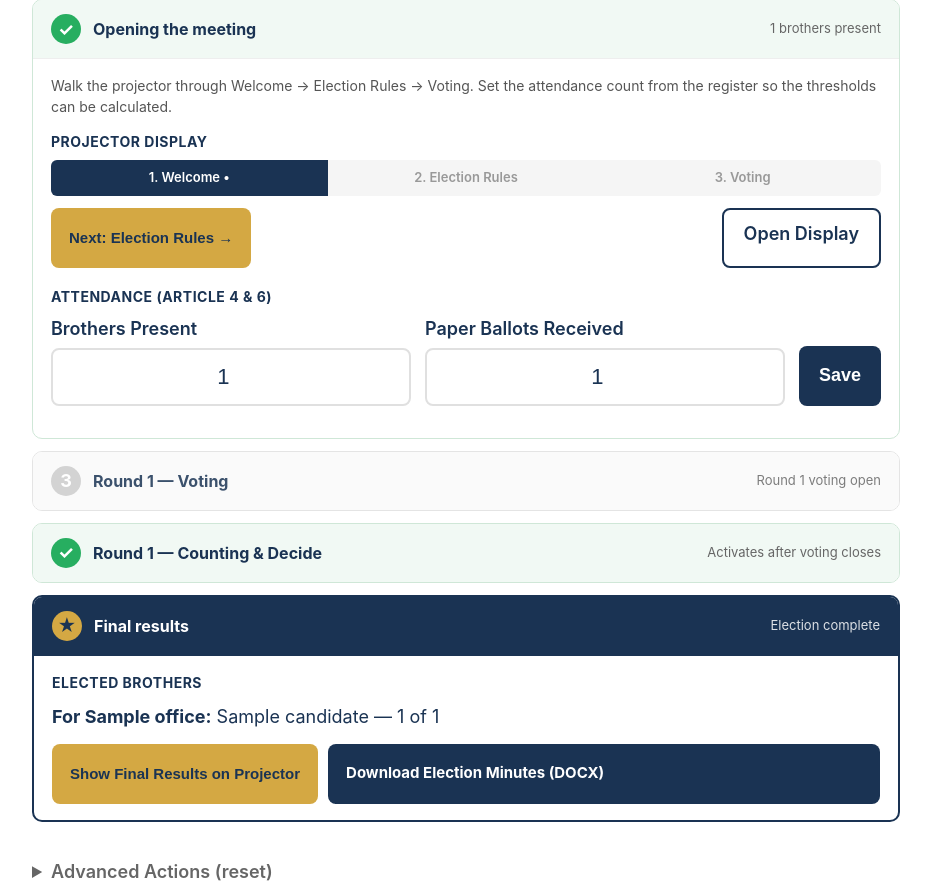
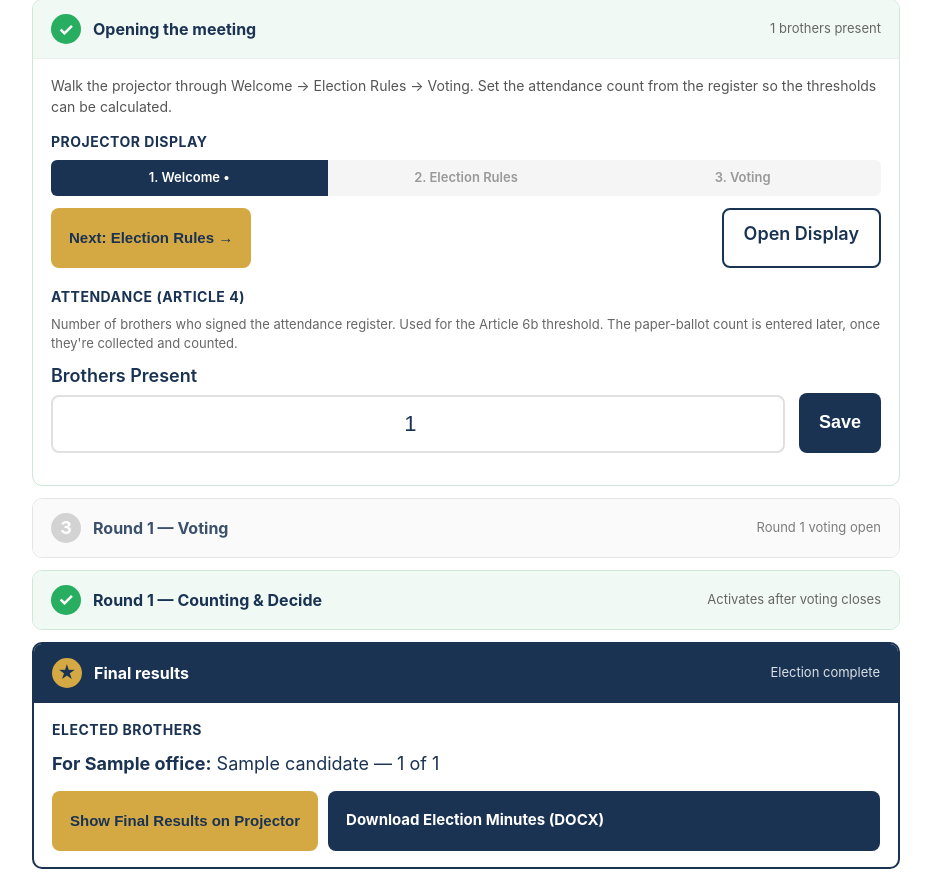
Before and after one commit to jdemooijau/frca_election_app, a Flask app: page /admin/election/1/manage in a window 1280 px wide, after a click that opens the changed part. Shown: the part 328-1209 px from the top of the page, without its empty margins (174-1105 px from the left). Run offline with Flask 3, Linux system fonts and the light colour scheme; the visitor is signed in with stand-in values (Sample User, id 1); data comes from the database, SQL or seed files in the repository; tables that the repository leaves empty hold one stand-in row (values such as "Sample post").

Commit message:
Move 'Paper Ballots Received' input from Phase 2 to Phase 4 only
Paper ballots received isn't known until counting time, so showing
the input on the Opening card was misleading. The form is removed
from phase 2; phase 2 now only collects 'Brothers Present' (the
attendance-register count needed for Article 6b at voting time).

admin_set_participants reworked to handle each phase's form sending
only its own field — when 'participants' is missing the existing
value is preserved, same for 'paper_ballot_count'. Previously both
fields were always overwritten, so saving phase 2 would have zeroed
the paper count entered in phase 4 (and vice versa).

```diff
--- a/voting-app/app.py
+++ b/voting-app/app.py
@@ -1232,8 +1232,23 @@ def admin_set_participants(election_id):
     if not election:
         abort(404)
     current_round = election["current_round"]
-    participants = max(0, int(request.form.get("participants", 0)))
-    paper_ballot_count = max(0, int(request.form.get("paper_ballot_count", 0)))
+
+    # Each phase of the manage page posts only the field it owns.
+    # Phase 2 (Opening) sends 'participants' — paper_ballot_count is unknown
+    # until counting time. Phase 4 (Counting) sends 'paper_ballot_count'.
+    # Fall back to the existing value when a field isn't in the form.
+    existing_participants, existing_paper, _ = get_round_counts(election_id, current_round)
+
+    if "participants" in request.form:
+        participants = max(0, int(request.form.get("participants", 0)))
+    else:
+        participants = existing_participants
+
+    if "paper_ballot_count" in request.form:
+        paper_ballot_count = max(0, int(request.form.get("paper_ballot_count", 0)))
+    else:
+        paper_ballot_count = existing_paper
+
     set_round_counts(election_id, current_round, participants, paper_ballot_count)
     flash(f"Round {current_round} — Participants: {participants}, Paper ballots: {paper_ballot_count}.", "success")
     return redirect(url_for("admin_election_manage", election_id=election_id))
--- a/voting-app/templates/admin/manage.html
+++ b/voting-app/templates/admin/manage.html
@@ -289,19 +289,18 @@
                 </a>
             </div>
 
-            <h3 style="margin: 8px 0 8px; font-size: 14px; color: var(--navy); text-transform: uppercase; letter-spacing: 0.5px;">Attendance (Article 4 &amp; 6)</h3>
+            <h3 style="margin: 8px 0 8px; font-size: 14px; color: var(--navy); text-transform: uppercase; letter-spacing: 0.5px;">Attendance (Article 4)</h3>
+            <p style="font-size: 13px; color: #666; margin-bottom: 8px;">
+                Number of brothers who signed the attendance register. Used for the Article 6b threshold.
+                The paper-ballot count is entered later, once they're collected and counted.
+            </p>
             <form method="POST" action="{{ url_for('admin_set_participants', election_id=election.id) }}">
                 <input type="hidden" name="csrf_token" value="{{ csrf_token() }}">
                 <div style="display: flex; gap: 14px; flex-wrap: wrap; align-items: end;">
-                    <div class="form-group" style="flex: 1; min-width: 150px;">
+                    <div class="form-group" style="flex: 1; min-width: 200px;">
                         <label for="participants">Brothers Present</label>
                         <input type="number" id="participants" name="participants"
                                value="{{ in_person_participants }}" min="0" style="text-align: center;">
-                    </div>
-                    <div class="form-group" style="flex: 1; min-width: 150px;">
-                        <label for="paper_ballot_count_p2">Paper Ballots Received</label>
-                        <input type="number" id="paper_ballot_count_p2" name="paper_ballot_count"
-                               value="{{ paper_ballot_count }}" min="0" style="text-align: center;">
                     </div>
                     <div class="form-group">
                         <button type="submit" class="btn btn-primary btn-small">Save</button>
@@ -450,12 +449,14 @@
                 another round is needed.
             </p>
 
-            <h3 style="margin: 8px 0 8px; font-size: 14px; color: var(--navy); text-transform: uppercase; letter-spacing: 0.5px;">Paper ballots</h3>
+            <h3 style="margin: 8px 0 8px; font-size: 14px; color: var(--navy); text-transform: uppercase; letter-spacing: 0.5px;">Paper ballots received</h3>
+            <p style="font-size: 13px; color: #666; margin-bottom: 8px;">
+                Total paper ballots collected for round {{ election.current_round }} (counted at the door, before the per-candidate tally).
+            </p>
             <form method="POST" action="{{ url_for('admin_set_participants', election_id=election.id) }}">
                 <input type="hidden" name="csrf_token" value="{{ csrf_token() }}">
-                <input type="hidden" name="participants" value="{{ in_person_participants }}">
                 <div style="display: flex; gap: 14px; flex-wrap: wrap; align-items: end; margin-bottom: 8px;">
-                    <div class="form-group" style="flex: 1; min-width: 150px;">
+                    <div class="form-group" style="flex: 1; min-width: 200px;">
                         <label for="paper_ballot_count_p4">Paper Ballots Received</label>
                         <input type="number" id="paper_ballot_count_p4" name="paper_ballot_count"
                                value="{{ paper_ballot_count }}" min="0" style="text-align: center;">
```
